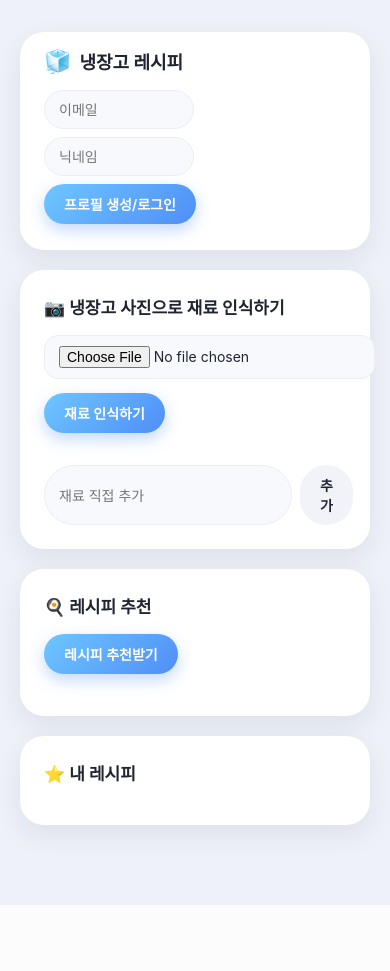
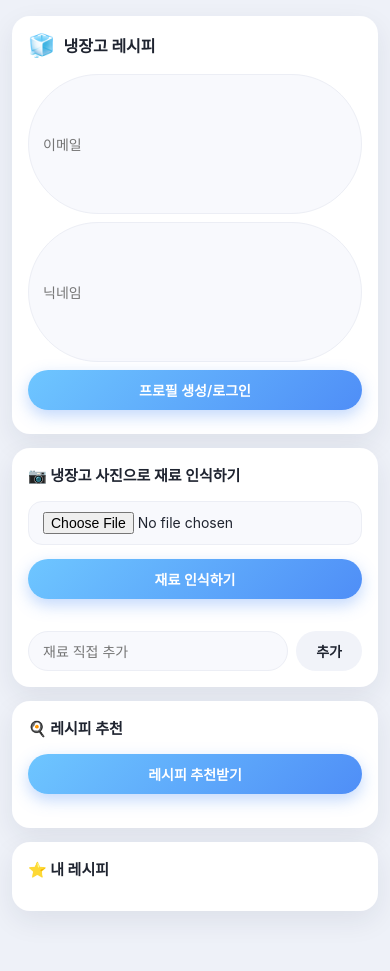
Before and after one commit to koeun930509-wq/refrigeratorRecipe, a Flask app: page / in a window 390 px wide. Before the commit the page ends 905 px from the top, so only its background shows below. Run offline with Flask 3, Linux system fonts and the light colour scheme.

Commit message:
모바일 반응형 대응 (viewport 메타태그, 미디어 쿼리 추가)

```diff
--- a/templates/index.html
+++ b/templates/index.html
@@ -2,6 +2,7 @@
 <html lang="ko">
 <head>
 <meta charset="utf-8">
+<meta name="viewport" content="width=device-width, initial-scale=1">
 <title>냉장고 재료 인식</title>
 <style>
   :root {
@@ -151,7 +152,7 @@
 
   .profile-box { display: flex; align-items: center; gap: 10px; flex-wrap: wrap; }
   #profileForm { display: flex; gap: 8px; flex-wrap: wrap; }
-  #profileForm input { width: 150px; }
+  #profileForm input { width: 140px; flex: 1 1 140px; }
   #profileStatus { font-size: 13px; color: var(--muted); }
 
   #savedList { margin-top: 8px; }
@@ -179,6 +180,35 @@
     border-radius: 16px;
     display: none;
     line-height: 1.6;
+  }
+
+  @media (max-width: 640px) {
+    body { padding: 16px 12px 60px; }
+    .page { gap: 14px; }
+
+    .topbar { flex-direction: column; align-items: stretch; padding: 16px; border-radius: 18px; }
+    .brand { font-size: 16px; }
+
+    .profile-box { width: 100%; flex-direction: column; align-items: stretch; gap: 8px; }
+    #profileForm { flex-direction: column; }
+    #profileForm input { width: 100%; }
+    #profileForm button, #logoutBtn { width: 100%; }
+
+    .card { padding: 16px; border-radius: 18px; }
+    .card-title { font-size: 15px; }
+
+    input[type="file"] { width: 100%; }
+    #recognizeBtn { width: 100%; }
+    #recipeBtn { width: 100%; }
+
+    .add-row button { flex-shrink: 0; }
+
+    .recipe-card { padding: 14px; }
+    .recipe-card .actions button { width: 100%; }
+
+    .saved-item { flex-direction: column; align-items: flex-start; gap: 8px; }
+    .saved-item .title { word-break: break-word; }
+    .saved-item button { align-self: flex-end; }
   }
 </style>
 </head>
```
